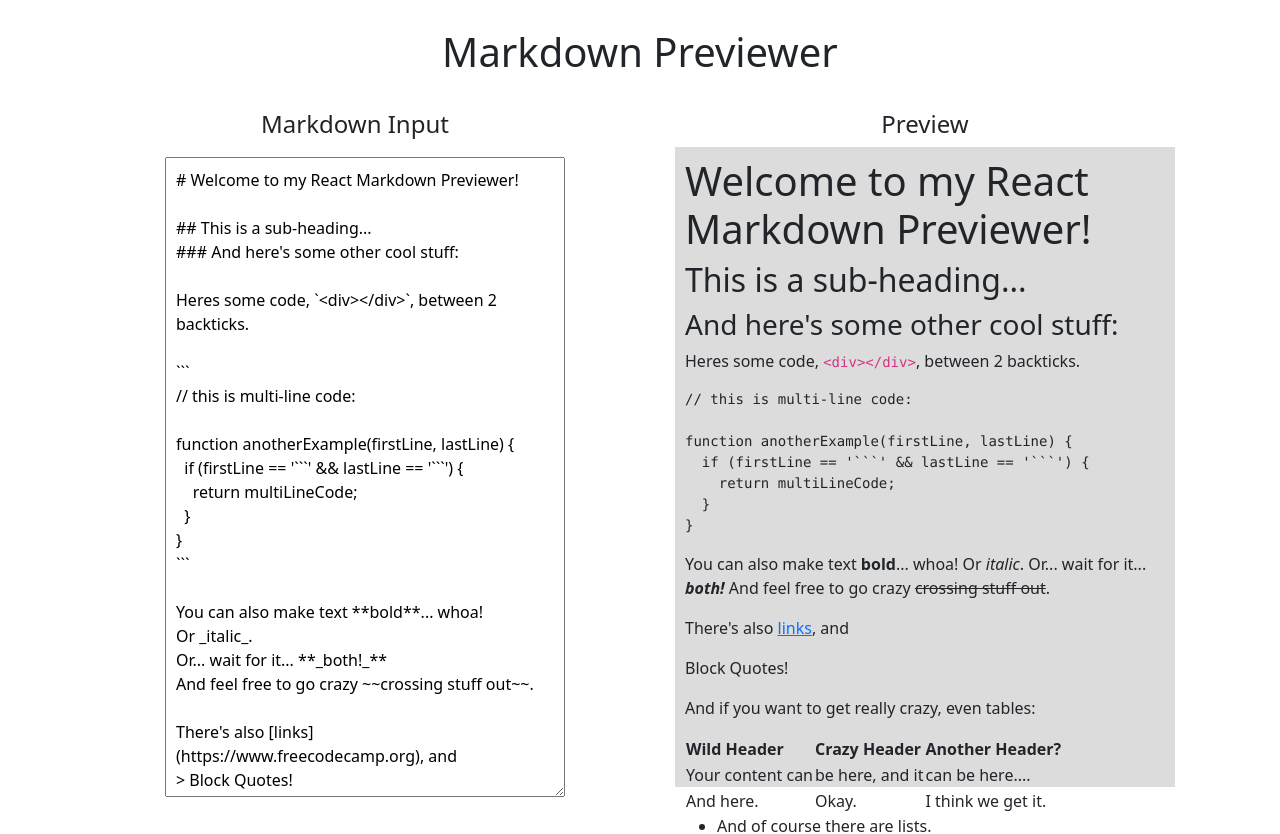
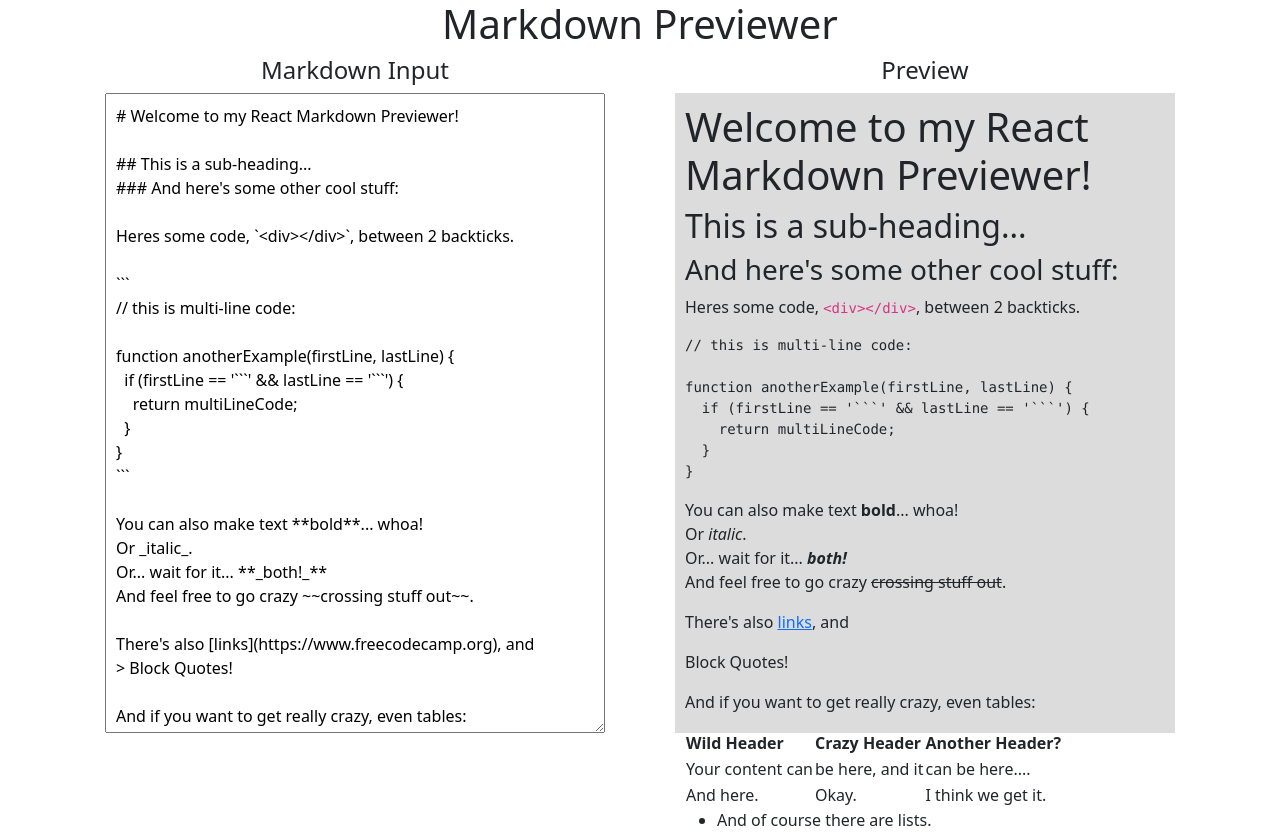
Before and after one commit to ye-song/Markdown-Previewer, a React (Create React App) app: page / in a window 1280 px wide. Shown: the top 834 px of the page. Built offline with nearby package versions, Linux system fonts and the light colour scheme.

Commit message:
Refactored the code
Changed html formatting and added css file.

```diff
--- /dev/null
+++ b/src/App.css
@@ -0,0 +1,68 @@
+.title {
+  text-align: center;
+}
+
+.subHeader {
+  text-align: center;
+}
+
+.row {
+  display: flex;
+}
+
+.column {
+  flex: 50%;
+}
+
+img[alt=freeCodeCamp] {
+  width: 200px;
+}
+
+// MARKDOWN STYLES
+#preview {
+  padding: 0 1rem;
+
+  blockquote {
+    border-left: 3px solid #224b4b;
+    color: #224b4b;
+    padding-left: 5px;
+    margin-left: 25px;
+  }
+
+  > p > code {
+    padding: 3px;
+  }
+
+  code {
+    background: white;
+    font-size: 0.875rem;
+    font-weight: bold;
+  }
+
+  pre {
+    display: block;
+    overflow: auto;
+    background: white;
+    padding: 5px;
+    line-height: 1.2;
+  }
+
+  table {
+    border-collapse: collapse;
+  }
+
+  td,
+  th {
+    border-style: solid;
+    border-width: 2px;
+    border-color: black;
+    padding-left: 5px;
+    padding-right: 5px;
+  }
+
+  img {
+    display: block;
+    max-width: 90%;
+    margin: 2rem auto;
+  }
+}
--- a/src/App.js
+++ b/src/App.js
@@ -1,10 +1,17 @@
-import React from "react";
-//import Badge from "react-bootstrap/Badge";
-//npm install @material-ui/core
-import Badge from "@material-ui/core/Badge";
-let marked = require("marked");
+import React from 'react';
+import marked from 'marked';
+import Prism from "prismjs";
+import './App.css';
 
-export default class App extends React.Component{
+// ALLOWS LINE BREAKS WITH RETURN BUTTON
+marked.setOptions({
+  breaks: true,
+  highlight: function (code) {
+    return Prism.highlight(code, Prism.languages.javascript, 'javascript');
+  }
+});
+
+class App extends React.Component{
   constructor (props){
     super(props)
     this.state = {
@@ -19,11 +26,12 @@ export default class App extends React.Component{
   render(){
 
     var inputStyle = {
-      width: "400px",
+      width: "500px",
       height: "80vh",
       marginLeft: "auto",
       marginRight: "auto",
-      padding: "10px"
+      padding: "10px",
+      display: "block"
     }
 
     var outputStyle = {
@@ -38,54 +46,25 @@ export default class App extends React.Component{
     return(
       <div className="App">
         <div className="container">
-
-          <div className = "row mt-4">
-            <div className = "col text-center">
-              <h1>
-                <Badge className="text-align-center" variant="light">
-                  Markdown Previewer
-                </Badge>
-              </h1>
-            </div>
-          </div>
-
-          <div className="row mt-4">
-
-            <div className="col-md-6">
-              <div className="col text-center">
-                <h4>
-                  <Badge className="text-align-center" variant="secondary">
-                    Markdown Input
-                  </Badge>
-                </h4>
-              </div>
-              <div className="mark-input" style={inputStyle}>
-                <textarea className="input" style={inputStyle}
+            <h1 className="title">Markdown Previewer</h1>
+          <div class="row">
+            <div class="column">
+              <h4 className="subHeader">Markdown Input</h4>
+              <textarea id="editor" style={inputStyle}
                   value={this.state.markdown}
                   onChange = {(e)=>{
                     this.updateMarkdown(e.target.value);
                   }}>
               </textarea>
             </div>
-            </div>
-
-            <div className="col-md-6">
-              <div className="col text-center">
-                <h4>
-                  <Badge className="text-align-center" variant="secondary">
-                    Preview
-                  </Badge>
-                </h4>
-              </div>
-              <div style = {outputStyle}
+            <div class="column">
+              <h4 className="subHeader">Preview</h4>
+              <div id="preview" style={outputStyle}
                 dangerouslySetInnerHTML={{ __html: marked(this.state.markdown)}}>
               </div>
             </div>
-
           </div>
-
         </div>
-
       </div>
   );}
 }
@@ -132,5 +111,8 @@ And here. | Okay. | I think we get it.
 1. Use just 1s if you want!
 1. And last but not least, let's not forget embedded images:
 
-<img src="https://cdn.freecodecamp.org/testable-projects-fcc/images/fcc_secondary.svg" width="200"/>
+![freeCodeCamp](https://cdn.freecodecamp.org/testable-projects-fcc/images/fcc_secondary.svg)
+
 `;
+
+export default App;
```
Lines whose indentation alone changed are shown as unchanged.
